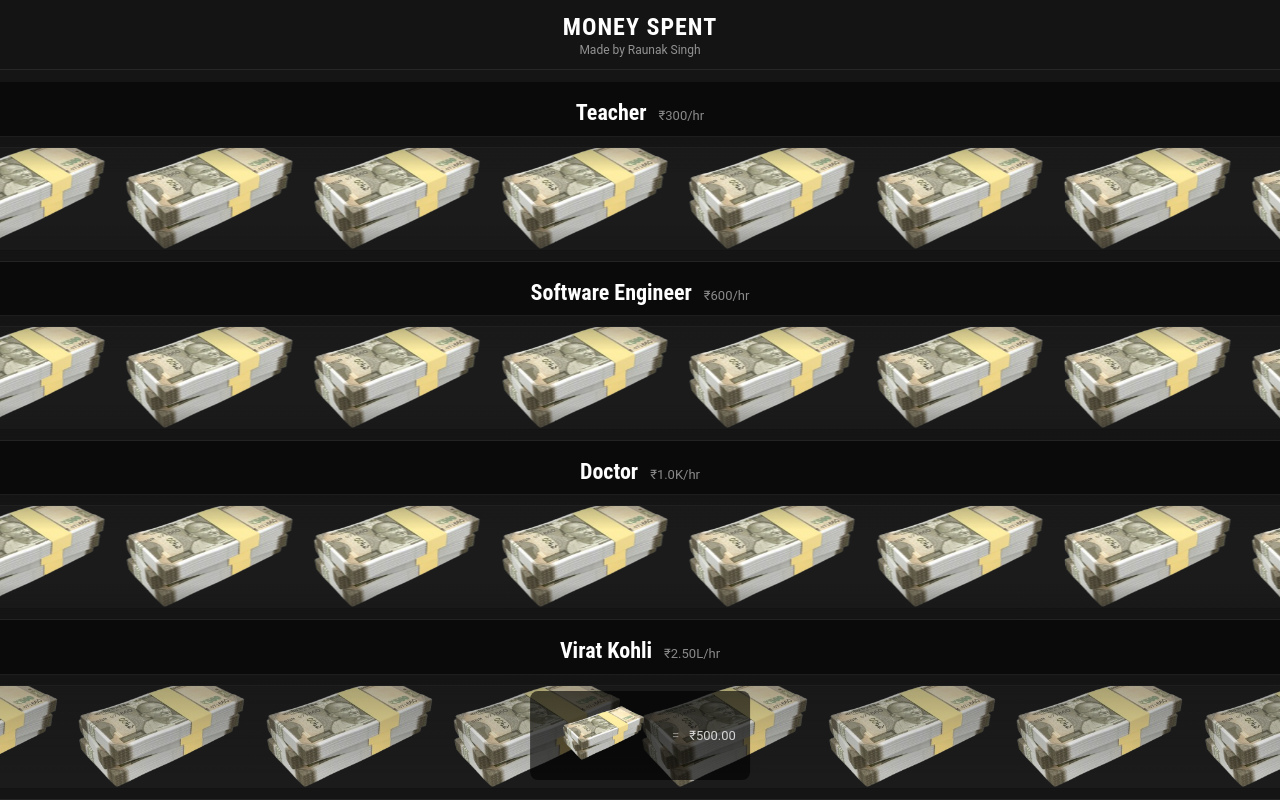
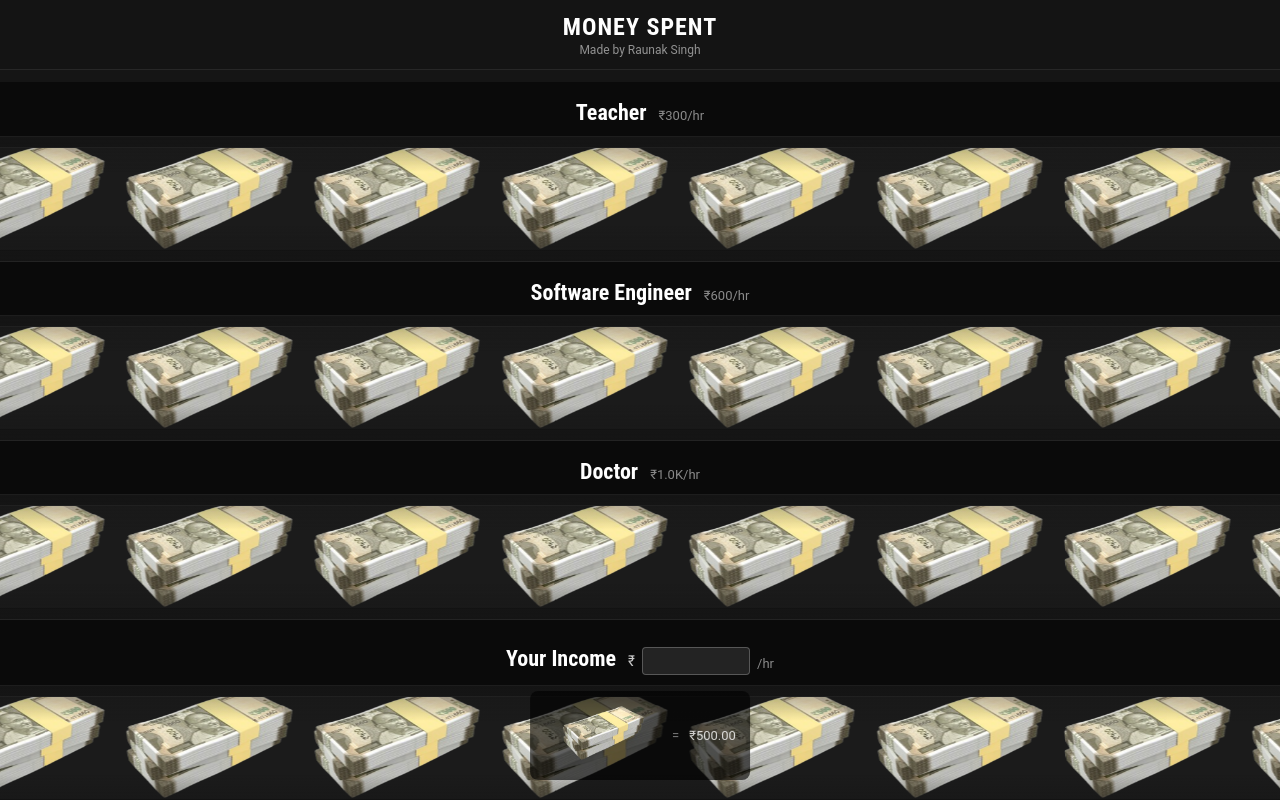
Before and after one commit to raunaksingh8/rawnak.space, a React (Create React App) app in the folder frontend/: page /moneyspent in a window 1280 px wide. Built offline with nearby package versions, Linux system fonts and the light colour scheme.

Commit message:
changes in moneyspent ui

```diff
--- a/frontend/src/pages/MoneySpent.js
+++ b/frontend/src/pages/MoneySpent.js
@@ -5,13 +5,14 @@
   { id: 'teacher-india', label: 'Teacher', rate: 300 },
   { id: 'software-engineer-india', label: 'Software Engineer', rate: 600 },
   { id: 'doctor-india', label: 'Doctor', rate: 1000 },
+  { id: 'custom', label: 'Your Income', rate: null, custom: true },
   { id: 'virat-kohli', label: 'Virat Kohli', rate: 250000 },
   { id: 'shah-rukh-khan', label: 'Shah Rukh Khan', rate: 300000 },
   { id: 'lionel-messi', label: 'Lionel Messi', rate: 1300000 },
   { id: 'gautam-adani', label: 'Gautam Adani', rate: 40000000 },
   { id: 'mukesh-ambani', label: 'Mukesh Ambani', rate: 80000000 },
   { id: 'india-military-expenditure', label: 'India Military Expenditure', rate: 890000000 },
-  { id: 'custom', label: 'Your Income', rate: null, custom: true },
+
 ];
 
 const BILL_VALUE = 500;
```
